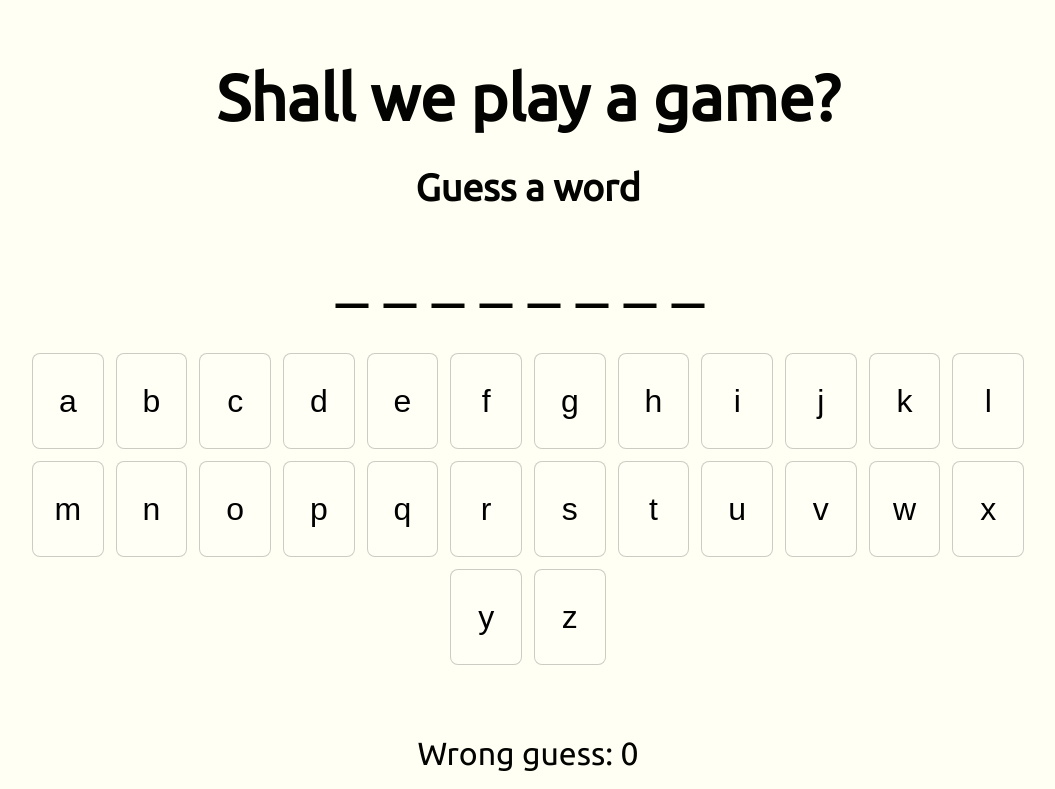
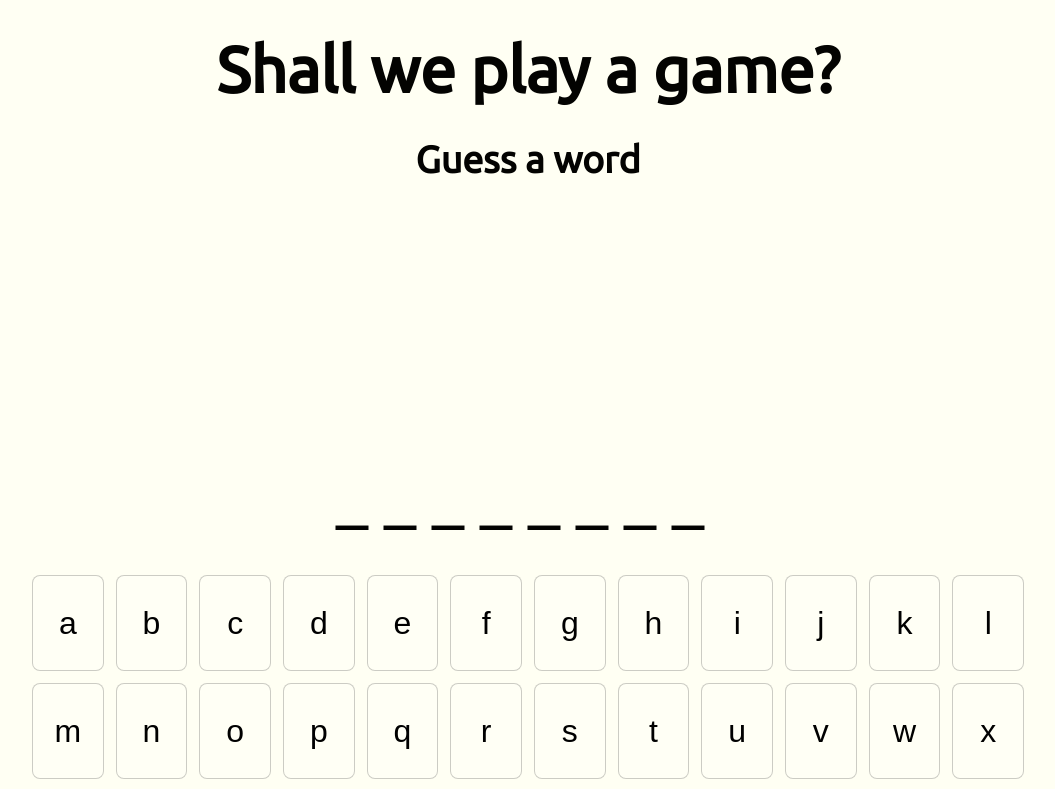
Before and after one commit to krissfrandsen/hangman-game-app, a React (Create React App) app: page / in a window 1280 px wide. Shown: the top 789 px of the page, without its empty margins (112-1167 px from the left). Built offline with nearby package versions, Linux system fonts and the light colour scheme; a web font is replaced by a local one.

Commit message:
add hangman figure

```diff
--- a/src/App.css
+++ b/src/App.css
@@ -58,7 +58,6 @@ body {
   justify-content: center;
   flex-direction: column;
   align-items: center;
-  height: 100vh;
 }
 
 /* Title */
@@ -69,6 +68,16 @@ body {
 
 .title--wrapper h1 {
   margin-bottom: 0.5em;
+}
+.figure-container {
+  fill: transparent;
+  stroke: var(--black);
+  stroke-width: 4px;
+  stroke-linecap: round;
+}
+
+.figure-part {
+  display: none;
 }
 
 /* Notification */
--- a/src/components/Figure.tsx
+++ b/src/components/Figure.tsx
@@ -1,22 +1,26 @@
-import React from "react";
+import React, { useContext } from "react";
+import { HangmanContext } from "../context/HangmanContext";
 
 const Figure = () => {
+  const { count } = useContext(HangmanContext);
+  console.log(count);
+
   return (
-    <svg height="250" width="200">
-      <line x1="60" y1="20" x2="140" y2="20" />
-      <line x1="140" y1="20" x2="140" y2="50" />
-      <line x1="60" y1="20" x2="60" y2="230" />
-      <line x1="20" y1="230" x2="100" y2="230" />
+    <svg height="250" width="200" className="figure-container">
+      {count > 0 && <line x1="20" y1="230" x2="100" y2="230" />}
+      {count > 1 && <line x1="60" y1="20" x2="60" y2="230" />}
+      {count > 2 && <line x1="60" y1="20" x2="140" y2="20" />}
+      {count > 3 && <line x1="140" y1="20" x2="140" y2="50" />}
 
-      <circle cx="140" cy="70" r="20" />
+      {count > 4 && <circle cx="140" cy="70" r="20" />}
 
-      <line x1="140" y1="90" x2="140" y2="150" />
+      {count > 5 && <line x1="140" y1="90" x2="140" y2="150" />}
 
-      <line x1="140" y1="120" x2="120" y2="100" />
-      <line x1="140" y1="120" x2="160" y2="100" />
+      {count > 6 && <line x1="140" y1="120" x2="120" y2="100" />}
+      {count > 7 && <line x1="140" y1="120" x2="160" y2="100" />}
 
-      <line x1="140" y1="150" x2="120" y2="180" />
-      <line x1="140" y1="150" x2="160" y2="180" />
+      {count > 8 && <line x1="140" y1="150" x2="120" y2="180" />}
+      {count > 9 && <line x1="140" y1="150" x2="160" y2="180" />}
     </svg>
   );
 };
--- a/src/components/Hangman.tsx
+++ b/src/components/Hangman.tsx
@@ -5,6 +5,7 @@ import Title from "./Title";
 import HiddenWord from "./HiddenWord";
 import Notification from "./Notification";
 import Keyboard from "./Keyboard";
+import Figure from "./Figure";
 const Hangman: React.FC = () => {
   const {
     count,
@@ -99,6 +100,7 @@ const Hangman: React.FC = () => {
   return (
     <div className="container">
       <Title />
+      <Figure />
       <HiddenWord />
       <Notification restartGame={restartGame} />
       <Keyboard guess={guess} />
```
Also changed, not shown: 1 other file (tests, documents, lock files or other folders).
